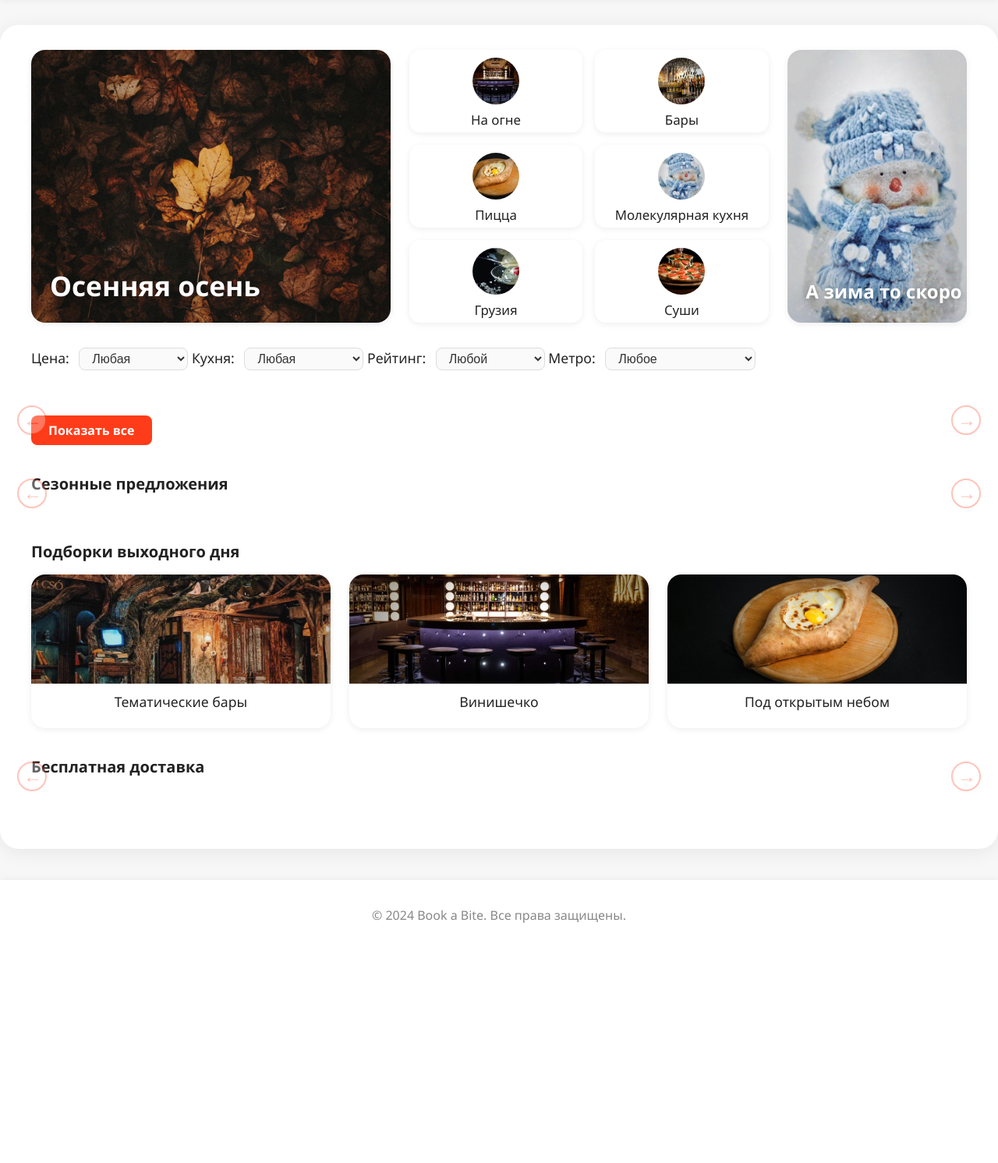
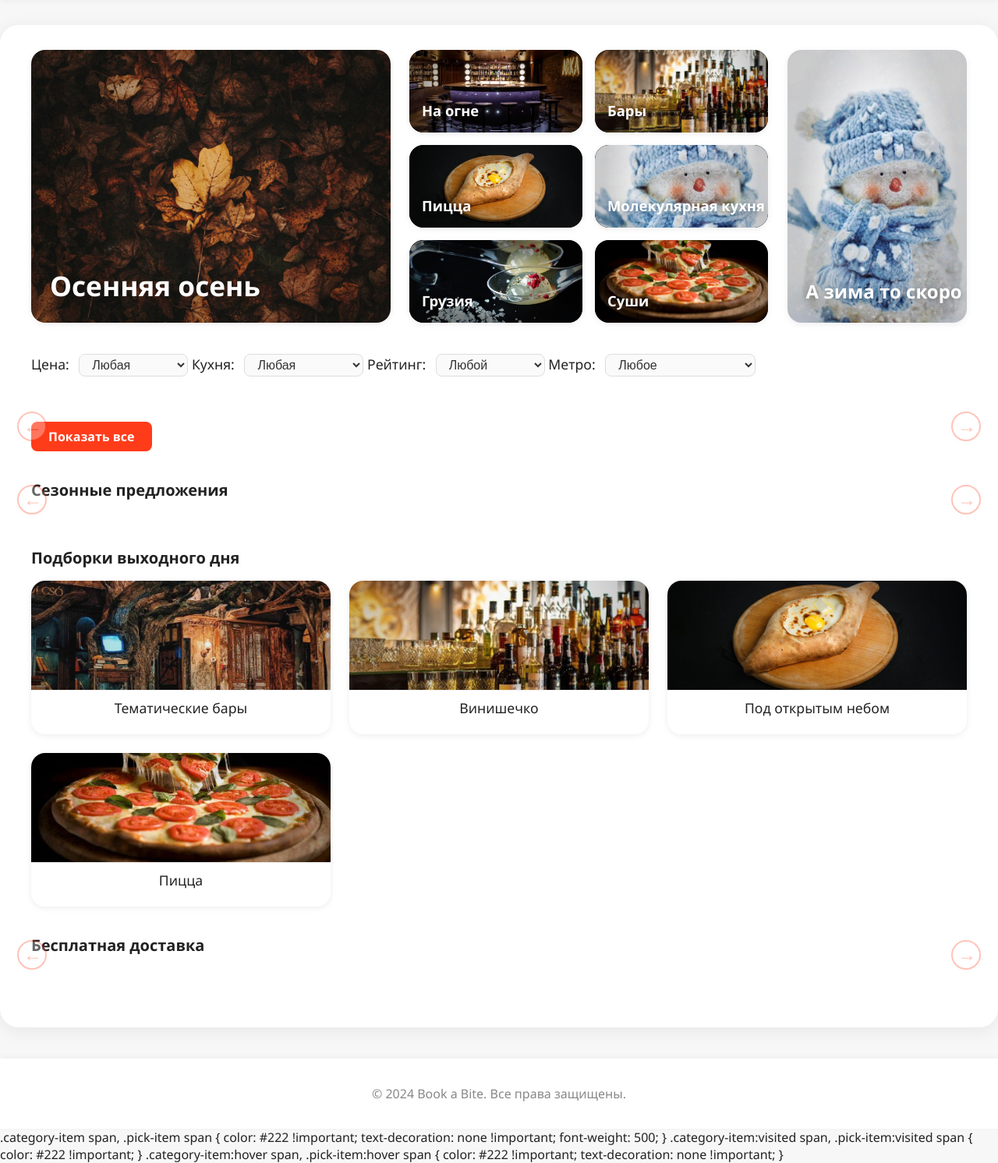
Before and after one commit to DeeDoo-del/diplom-php, a PHP site: page / in a window 1280 px wide. Shown: the part 79-1571 px from the top of the page at 78% size. Before the commit the page ends 1263 px from the top, so only its background shows below. Run offline with PHP 8.4, Linux system fonts and the light colour scheme; data that the repository does not hold is empty.

Commit message:
Много чего кароче.

```diff
--- a/assets/css/style.css
+++ b/assets/css/style.css
@@ -231,7 +231,7 @@ main {
   display: grid;
   grid-template-columns: 2fr 2fr 1fr;
   gap: 24px;
-  margin-bottom: 32px;
+  margin-bottom: 40px;
 }
 .main-banner {
   position: relative;
@@ -257,34 +257,48 @@ main {
 .main-categories {
   display: grid;
   grid-template-columns: 1fr 1fr;
-  grid-template-rows: repeat(3, 1fr);
+  grid-template-rows: 1fr 1fr 1fr;
   gap: 16px;
   height: 350px;
 }
 .category-item {
-  background: #fff;
-  border-radius: 14px;
+  position: relative;
+  border-radius: 18px;
+  overflow: hidden;
   box-shadow: 0 2px 8px rgba(0,0,0,0.07);
-  overflow: hidden;
-  text-align: center;
-  cursor: pointer;
+  height: 100%;
+  min-height: 0;
   display: flex;
-  flex-direction: column;
-  align-items: center;
-  justify-content: center;
-  padding: 8px 0 4px 0;
-  transition: box-shadow 0.2s;
+  align-items: stretch;
+  justify-content: flex-end;
+  padding: 0;
+  background: #000;
 }
 .category-item img {
-  width: 60px;
-  height: 60px;
+  width: 100%;
+  height: 100%;
   object-fit: cover;
-  border-radius: 50%;
-  margin-bottom: 8px;
+  border-radius: 18px;
+  position: absolute;
+  left: 0; top: 0; right: 0; bottom: 0;
+  z-index: 1;
 }
 .category-item span {
-  font-weight: 500;
-  font-size: 1.05rem;
+  position: absolute;
+  left: 16px;
+  bottom: 16px;
+  color: #fff;
+  font-size: 1.15rem;
+  font-weight: bold;
+  text-shadow: 0 2px 8px rgba(0,0,0,0.25);
+  z-index: 2;
+  background: none;
+  margin: 0;
+  padding: 0;
+  border-radius: 0;
+  width: auto;
+  min-height: 0;
+  display: block;
 }
 .category-item:hover {
   box-shadow: 0 6px 24px rgba(255,60,26,0.13);
@@ -356,6 +370,7 @@ main {
   display: grid;
   grid-template-columns: repeat(3, 1fr);
   gap: 24px;
+  text-decoration: none;
 }
 .pick-item {
   background: #fff;
@@ -370,6 +385,7 @@ main {
   padding-bottom: 10px;
   transition: box-shadow 0.2s;
   position: relative;
+  text-decoration: none;
 }
 .pick-item img {
   width: 100%;
@@ -1284,6 +1300,7 @@ main {
     flex-direction: column;
     gap: 8px;
     height: auto;
+    text-decoration: none;
   }
   .category-item {
     flex-direction: row;
@@ -1291,6 +1308,7 @@ main {
     align-items: center;
     padding: 6px 8px;
     border-radius: 8px;
+    text-decoration: none;
   }
   .category-item img {
     width: 38px;
@@ -1434,3 +1452,60 @@ main {
   color: #666;
   font-size: 1rem;
 }
+
+.category-item, .pick-item {
+  text-decoration: none !important;
+  color: #222 !important;
+}
+.category-item:visited, .pick-item:visited {
+  color: #222 !important;
+  text-decoration: none !important;
+}
+.category-item:hover, .pick-item:hover {
+  color: #222 !important;
+  text-decoration: none !important;
+}
+
+/* --- АНИМАЦИИ И HOVER ДЛЯ КАРТОЧЕК --- */
+.restaurant-card, .category-item, .pick-item {
+  transition: box-shadow 0.35s cubic-bezier(.4,0,.2,1), transform 0.35s cubic-bezier(.4,0,.2,1), filter 0.35s, background 0.25s;
+  box-shadow: 0 2px 8px rgba(0,0,0,0.07);
+  will-change: transform, box-shadow, filter;
+  animation: fadeInUp 0.7s cubic-bezier(.4,0,.2,1);
+}
+.restaurant-card:hover, .category-item:hover, .pick-item:hover {
+  box-shadow: 0 8px 32px rgba(255,60,26,0.18), 0 2px 8px rgba(0,0,0,0.10);
+  transform: translateY(-6px) scale(1.025);
+  filter: brightness(1.04) saturate(1.08);
+  background: #fff7f3;
+  z-index: 3;
+}
+.restaurant-card:active, .category-item:active, .pick-item:active {
+  transform: scale(0.98);
+  filter: brightness(0.97);
+}
+
+@keyframes fadeInUp {
+  from {
+    opacity: 0;
+    transform: translateY(24px);
+  }
+  to {
+    opacity: 1;
+    transform: translateY(0);
+  }
+}
+
+/* Плавность для фильтров и кнопок */
+.filter-select, .btn-primary, .btn-secondary, .show-all, .show-all-btn {
+  transition: background 0.25s, color 0.25s, border-color 0.25s, box-shadow 0.25s;
+}
+
+/* Плавность для изображений */
+.restaurant-card img, .category-item img, .pick-item img {
+  transition: transform 0.35s cubic-bezier(.4,0,.2,1), filter 0.35s;
+}
+.restaurant-card:hover img, .category-item:hover img, .pick-item:hover img {
+  transform: scale(1.04) rotate(-1deg);
+  filter: brightness(1.08) saturate(1.12);
+}
--- a/index.php
+++ b/index.php
@@ -8,12 +8,12 @@
       <span class="banner-title">Осенняя осень</span>
     </div>
     <div class="main-categories">
-      <div class="category-item"><img src="assets/img/Бар.jpg" alt="На огне"><span>На огне</span></div>
-      <div class="category-item"><img src="assets/img/Винишко.jpg" alt="Бары"><span>Бары</span></div>
-      <div class="category-item"><img src="assets/img/Груз.jpg" alt="Пицца"><span>Пицца</span></div>
-      <div class="category-item"><img src="assets/img/Зима.jpg" alt="Молекулярная кухня"><span>Молекулярная кухня</span></div>
-      <div class="category-item"><img src="assets/img/Молекулярная.jpg" alt="Грузия"><span>Грузия</span></div>
-      <div class="category-item"><img src="assets/img/Пицца.jpg" alt="Суши"><span>Суши</span></div>
+      <a href="collection.php?type=grill" class="category-item"><img src="assets/img/Бар.jpg" alt="На огне"><span>На огне</span></a>
+      <a href="collection.php?type=bar" class="category-item"><img src="assets/img/Винишко.jpg" alt="Бары"><span>Бары</span></a>
+      <a href="collection.php?type=pizza" class="category-item"><img src="assets/img/Груз.jpg" alt="Пицца"><span>Пицца</span></a>
+      <a href="collection.php?type=molecular" class="category-item"><img src="assets/img/Зима.jpg" alt="Молекулярная кухня"><span>Молекулярная кухня</span></a>
+      <a href="collection.php?type=georgian" class="category-item"><img src="assets/img/Молекулярная.jpg" alt="Грузия"><span>Грузия</span></a>
+      <a href="collection.php?type=sushi" class="category-item"><img src="assets/img/Пицца.jpg" alt="Суши"><span>Суши</span></a>
     </div>
     <div class="main-promo">
       <img src="assets/img/Зима.jpg" alt="А зима то скоро">
@@ -88,7 +88,7 @@
       if ($result && $result->num_rows > 0):
         while($row = $result->fetch_assoc()):
       ?>
-      <div class="restaurant-card">
+      <a href="restaurant.php?id=<?= $row['id'] ?>" class="restaurant-card" style="text-decoration:none;color:inherit;">
         <img src="<?= htmlspecialchars($row['img']) ?>" alt="<?= htmlspecialchars($row['name']) ?>">
         <div class="card-info">
           <div class="rating"><?= htmlspecialchars($row['rating']) ?></div>
@@ -103,7 +103,7 @@
             <p><?= htmlspecialchars($row['hours']) ?></p>
           </div>
         </div>
-      </div>
+      </a>
       <?php endwhile; endif; ?>
     </div>
     <a href="restaurants.php" class="show-all">Показать все</a>
@@ -138,7 +138,7 @@
       if ($result && $result->num_rows > 0):
         while($row = $result->fetch_assoc()):
       ?>
-      <div class="restaurant-card">
+      <a href="restaurant.php?id=<?= $row['id'] ?>" class="restaurant-card" style="text-decoration:none;color:inherit;">
         <img src="<?= htmlspecialchars($row['img']) ?>" alt="<?= htmlspecialchars($row['name']) ?>">
         <div class="card-info">
           <div class="rating"><?= htmlspecialchars($row['rating']) ?></div>
@@ -153,7 +153,7 @@
             <p><?= htmlspecialchars($row['hours']) ?></p>
           </div>
         </div>
-      </div>
+      </a>
       <?php endwhile; endif; ?>
     </div>
   </section>
@@ -161,18 +161,22 @@
   <section class="weekend-picks">
     <div class="carousel-title">Подборки выходного дня</div>
     <div class="picks-grid">
-      <div class="pick-item">
+      <a href="collection.php?type=bar" class="pick-item">
         <img src="assets/img/ТМбар.jpg" alt="Тематические бары">
         <span>Тематические бары</span>
-      </div>
-      <div class="pick-item">
-        <img src="assets/img/Бар.jpg" alt="Винишечко">
+      </a>
+      <a href="collection.php?type=wine" class="pick-item">
+        <img src="assets/img/Винишко.jpg" alt="Винишечко">
         <span>Винишечко</span>
-      </div>
-      <div class="pick-item">
+      </a>
+      <a href="collection.php?type=openair" class="pick-item">
         <img src="assets/img/Груз.jpg" alt="Под открытым небом">
         <span>Под открытым небом</span>
-      </div>
+      </a>
+      <a href="collection.php?type=pizza" class="pick-item">
+        <img src="assets/img/Пицца.jpg" alt="Пицца">
+        <span>Пицца</span>
+      </a>
     </div>
   </section>
 
@@ -185,7 +189,7 @@
       if ($result && $result->num_rows > 0):
         while($row = $result->fetch_assoc()):
       ?>
-      <div class="restaurant-card">
+      <a href="restaurant.php?id=<?= $row['id'] ?>" class="restaurant-card" style="text-decoration:none;color:inherit;">
         <img src="<?= htmlspecialchars($row['img']) ?>" alt="<?= htmlspecialchars($row['name']) ?>">
         <div class="card-info">
           <div class="rating"><?= htmlspecialchars($row['rating']) ?></div>
@@ -200,7 +204,7 @@
             <p><?= htmlspecialchars($row['hours']) ?></p>
           </div>
         </div>
-      </div>
+      </a>
       <?php endwhile; endif; ?>
     </div>
   </section>
@@ -208,3 +212,16 @@
 <?php include 'includes/footer.php'; ?>
 </body>
 </html>
+
+.category-item span, .pick-item span {
+  color: #222 !important;
+  text-decoration: none !important;
+  font-weight: 500;
+}
+.category-item:visited span, .pick-item:visited span {
+  color: #222 !important;
+}
+.category-item:hover span, .pick-item:hover span {
+  color: #222 !important;
+  text-decoration: none !important;
+}
```
Also changed, not shown: collection.php (added, +111 -0 lines), assets/img/22cm.webp (added), assets/img/burger.jpg (added), assets/img/bvk.jpg (added), assets/img/gorynych.jpg (added), assets/img/gruz.jpg (added), assets/img/ikra.jpg (added), assets/img/krysha.jpg (added), assets/img/letneeLeto.jpg (added), assets/img/nozhka.jpeg (added), assets/img/ogne.jpg (added), assets/img/otkrytoeNebo1.jpg (added), assets/img/pizza.jpg (added), assets/img/sush.jpg (added), 1 more files.
